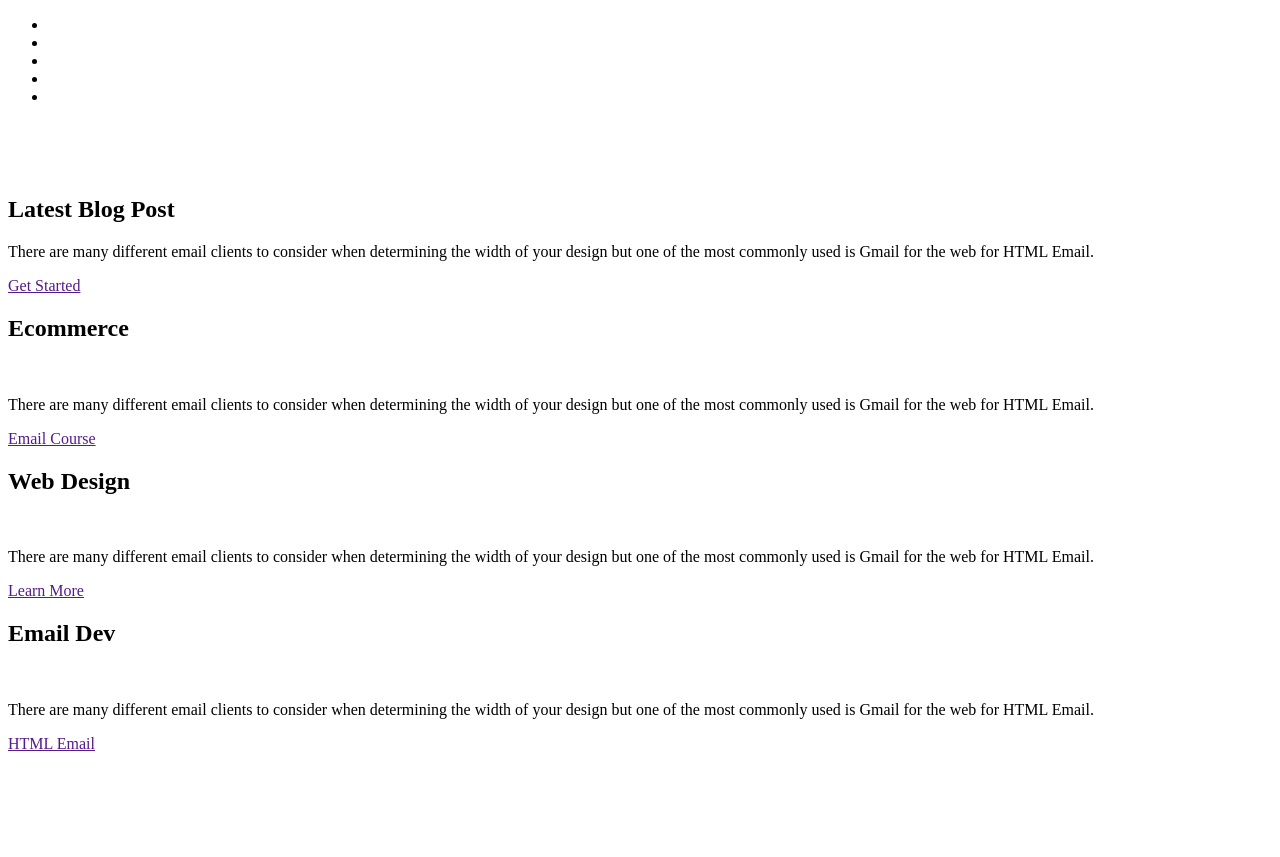
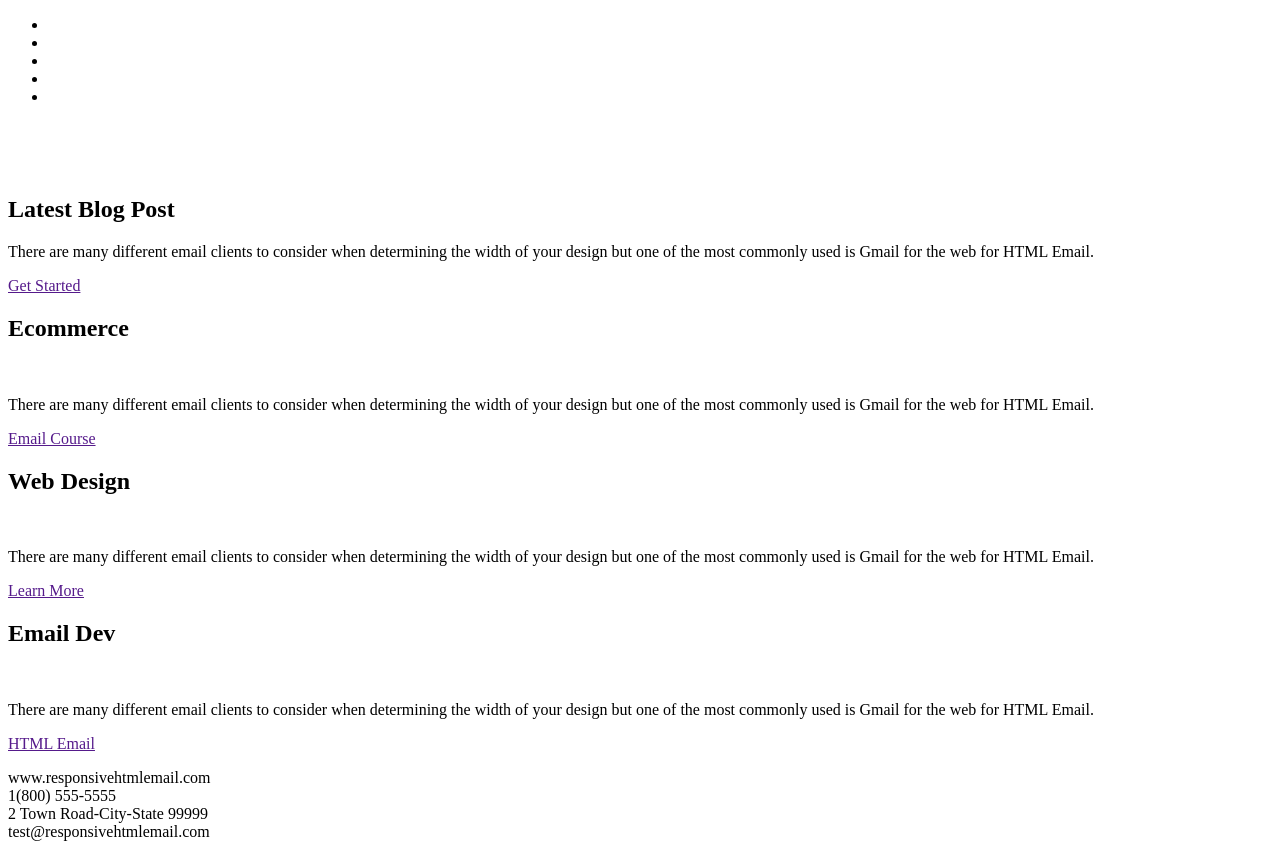
Before and after one commit to StraetenMax/05HtmlEmail, a plain HTML site: page index.html in a window 1280 px wide. Before the commit the page ends 800 px from the top, so only its background shows below. Drawn offline with Linux system fonts and the light colour scheme.

Commit message:
finalisation de la structure Html

```diff
--- a/index.html
+++ b/index.html
@@ -56,6 +56,12 @@
             </div>
         </div>
         <div class="line"></div>
+        <p class="contact">
+            www.responsivehtmlemail.com<br>
+            1(800) 555-5555<br>
+            2 Town Road-City-State 99999<br>
+            test@responsivehtmlemail.com
+        </p>
     </div>
 
 </body>
```
